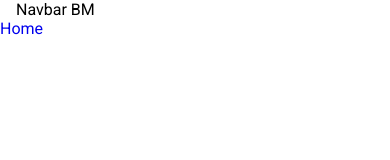
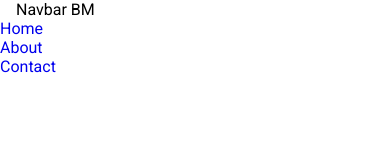
Before and after one commit to ArfinHasib/React-Projects, a React (Create React App) app: page / in a window 390 px wide. Shown: the top 160 px of the page. Built offline with nearby package versions, Linux system fonts and the light colour scheme.

Commit message:
17 - Responsive Nav (Create a nav Item Component)

```diff
--- /dev/null
+++ b/src/projects/17- Responsive-Nav/NavItem.jsx
@@ -0,0 +1,11 @@
+import React from 'react';
+
+export default function NavItem({ active, text }) {
+   return (
+      <li className='nav-item'>
+         <a href='#' className={`nav-link${active}`}>
+            {text}
+         </a>
+      </li>
+   );
+}
--- a/src/projects/17- Responsive-Nav/ResponsiveNav.jsx
+++ b/src/projects/17- Responsive-Nav/ResponsiveNav.jsx
@@ -1,4 +1,5 @@
 import React from 'react';
+import NavItem from './NavItem';
 
 export default function ResponsiveNav() {
    return (
@@ -11,11 +12,9 @@ export default function ResponsiveNav() {
          </div>
          <div className='navbar-collapse'>
             <ul className='navbar-items'>
-               <li className='nav-item'>
-                  <a href='#' className='nav-link'>
-                     Home
-                  </a>
-               </li>
+               <NavItem text='Home' active='active' />
+               <NavItem text='About' />
+               <NavItem text='Contact' />
             </ul>
          </div>
       </nav>
```
